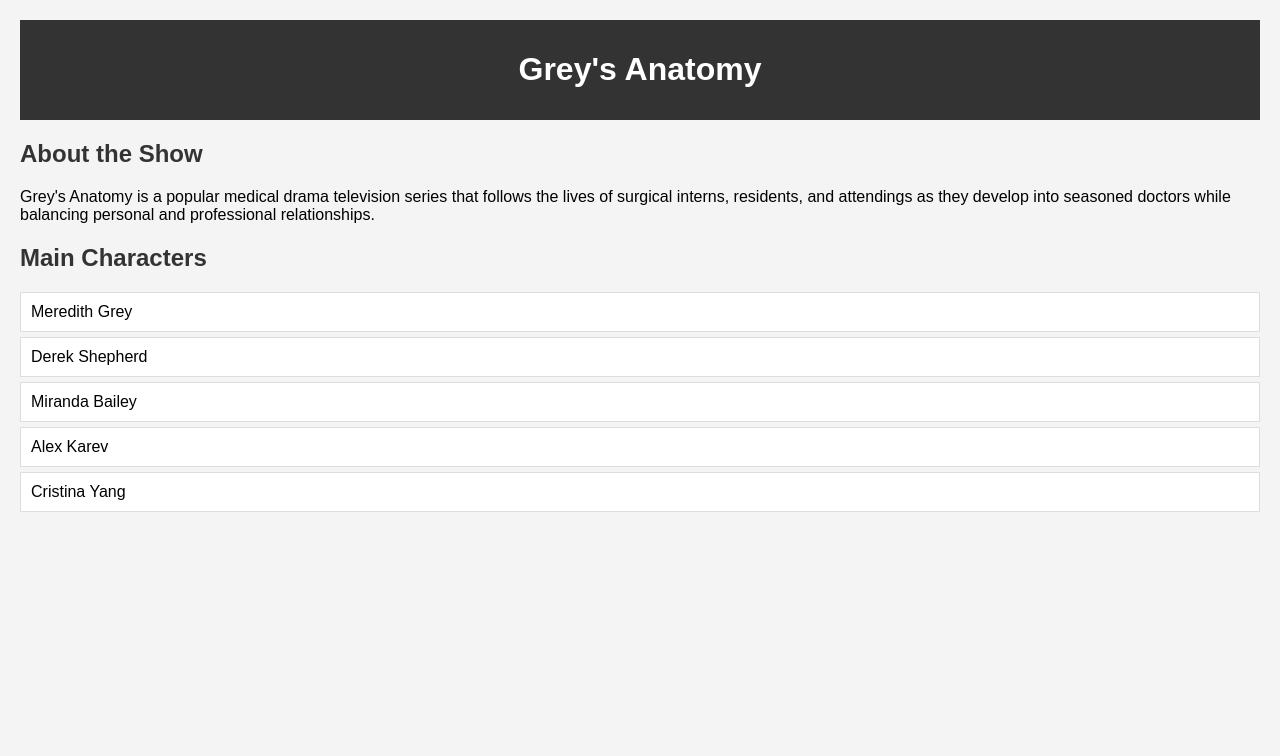
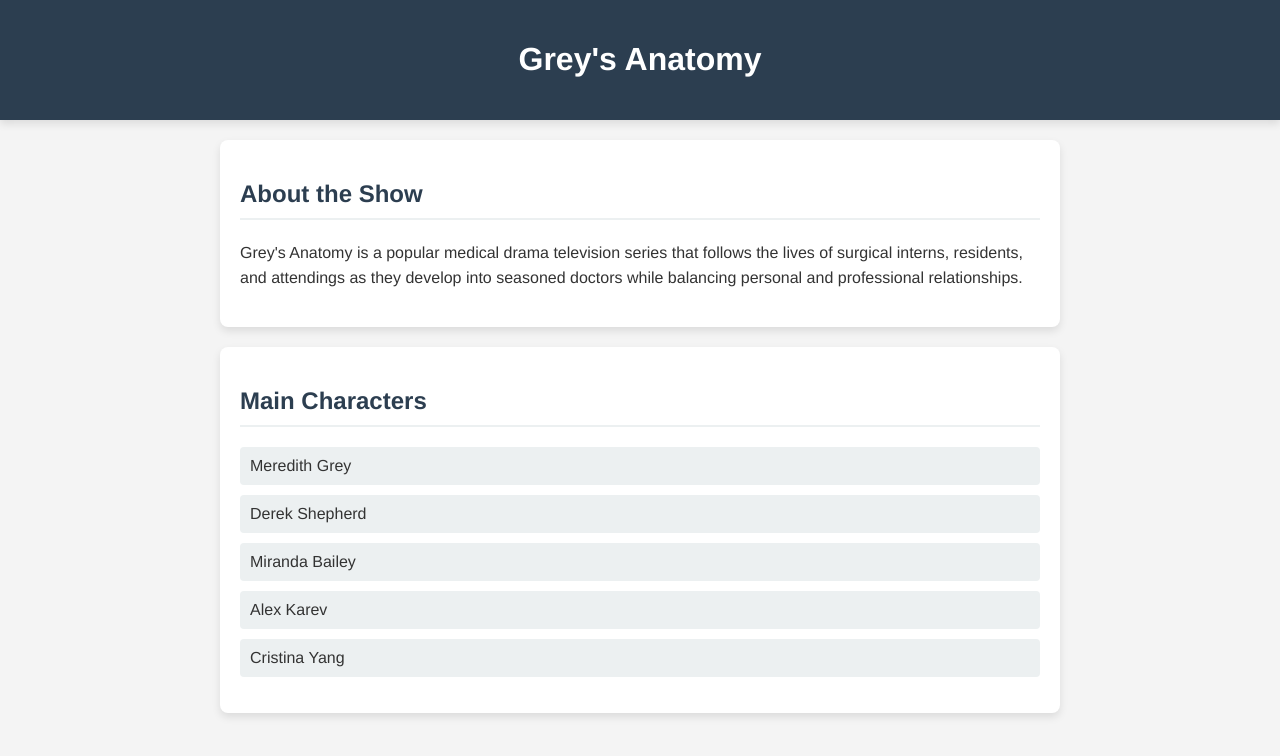
Before and after one commit to emilytaylor0597/emilytaylor0597.github.io, a plain HTML site: page index.html in a window 1280 px wide. Drawn offline with Linux system fonts and the light colour scheme.

Commit message:
Update index.html

```diff
--- a/index.html
+++ b/index.html
@@ -6,31 +6,47 @@
     <title>Grey's Anatomy</title>
     <style>
         body {
-            font-family: Arial, sans-serif;
-            margin: 20px;
+            font-family: 'Helvetica Neue', Arial, sans-serif;
+            margin: 0;
             background-color: #f4f4f4;
+            color: #333;
         }
         header {
             text-align: center;
-            padding: 10px;
-            background-color: #333;
+            padding: 20px;
+            background-color: #2c3e50;
             color: white;
+            box-shadow: 0 4px 8px rgba(0, 0, 0, 0.1);
         }
         section {
-            margin: 20px 0;
+            margin: 20px auto;
+            padding: 20px;
+            max-width: 800px;
+            background: white;
+            border-radius: 8px;
+            box-shadow: 0 4px 8px rgba(0, 0, 0, 0.1);
         }
         h2 {
-            color: #333;
+            color: #2c3e50;
+            border-bottom: 2px solid #ecf0f1;
+            padding-bottom: 10px;
+        }
+        p {
+            line-height: 1.6;
         }
         ul {
             list-style-type: none;
             padding: 0;
         }
         li {
-            background: #fff;
-            margin: 5px 0;
+            background: #ecf0f1;
+            margin: 10px 0;
             padding: 10px;
-            border: 1px solid #ddd;
+            border-radius: 4px;
+            transition: background 0.3s;
+        }
+        li:hover {
+            background: #bdc3c7;
         }
     </style>
 </head>
```
